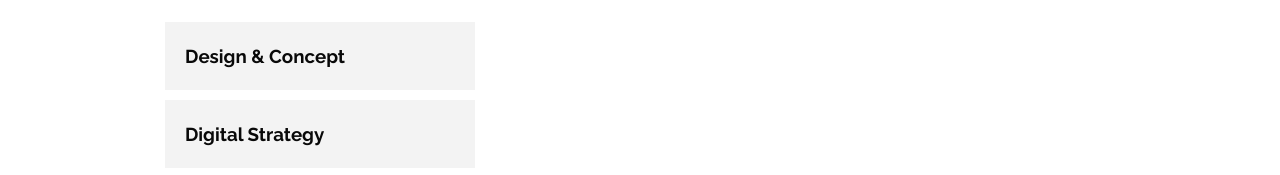
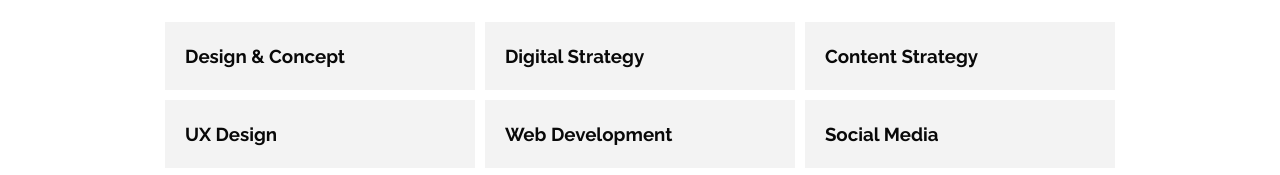
Before and after one commit to natiman00991/alx_html_css, a plain HTML site: page flexbox/0-index.html in a window 1280 px wide. Shown: the part 611-786 px from the top of the page. Drawn offline with nearby package versions, Linux system fonts and the light colour scheme.

Commit message:
this is my first commit

```diff
--- a/flexbox/0-styles.css
+++ b/flexbox/0-styles.css
@@ -179,7 +179,7 @@
 
   /* Grid
       ============================= */
-  row{
+  .row{
     display: flex;
   }
   ul.row {
```
